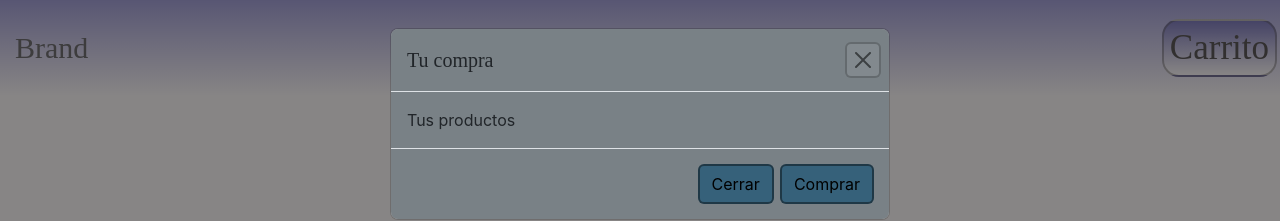
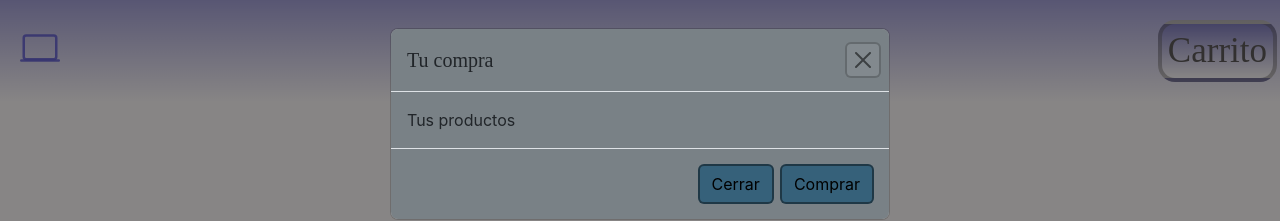
Before and after one commit to rorodrigo-garcia/trabajoReactCoder, a React (Create React App) app: page / in a window 1280 px wide. Both pictures are taken after a click on the button "Carrito". Shown: the top 221 px of the page. Built offline with nearby package versions, Linux system fonts and the light colour scheme.

Commit message:
terminado

```diff
--- a/public/index.html
+++ b/public/index.html
@@ -43,5 +43,7 @@
     -->
     <!-- JavaScript Bundle with Popper -->
 <script src="https://cdn.jsdelivr.net/npm/bootstrap@5.2.3/dist/js/bootstrap.bundle.min.js" integrity="sha384-kenU1KFdBIe4zVF0s0G1M5b4hcpxyD9F7jL+jjXkk+Q2h455rYXK/7HAuoJl+0I4" crossorigin="anonymous"></script>
+<script type="module" src="https://unpkg.com/ionicons@5.5.2/dist/ionicons/ionicons.esm.js"></script>
+<script nomodule src="https://unpkg.com/ionicons@5.5.2/dist/ionicons/ionicons.js"></script>
   </body>
 </html>
--- a/src/componentes/CardWidget.css
+++ b/src/componentes/CardWidget.css
@@ -32,7 +32,7 @@
     font-size: 35px;
     color: black;
     background-image: linear-gradient(rgba(33, 33, 150, 0.87),white);
-    border: 2px solid rgba(0, 0, 0, 0.418);
+    border: 4px solid rgba(0, 0, 0, 0.418);
     border-radius: 17px;
     margin: 3px;
     font-family: 'Times New Roman', Times, serif;
@@ -46,6 +46,7 @@
     background-color: rgba(6, 74, 114, 0.582);
     border: 2px solid rgba(0, 0, 0, 0.418);
     margin: 3px;
+
 }
 .btn:hover{
     background-color: rgba(0, 0, 255, 0.5);
--- a/src/componentes/Nav.js
+++ b/src/componentes/Nav.js
@@ -7,11 +7,13 @@ export const Navbar = ()=>{
     return(
         <nav className="navbar">
         <div className="contenedorNavbar">
-        <h1 className="titulo">Brand</h1>
+            <div className="container-logo">
+            <ion-icon name="laptop-outline"></ion-icon>
+            </div>
         <ul className="lista">
-            <li> <a href="#" className="listado" >inicio</a></li>
-            <li> <a href="#" className="listado">nosotros</a></li>
-            <li> <a href="#" className="listado">contacto</a></li>
+            <li> <a href="." className="listado" >inicio</a></li>
+            <li> <a href="." className="listado">nosotros</a></li>
+            <li> <a href="." className="listado">contacto</a></li>
         </ul>
 
         <CardWidget />
--- a/src/componentes/StyleNav.css
+++ b/src/componentes/StyleNav.css
@@ -10,11 +10,11 @@
     align-items: center;
     height: auto;
 }
-
-.titulo{
+ion-icon{
+    font-size: 40px;
     margin: 15px;
-    font-size: 30px;
-    font-family: 'Times New Roman', Times, serif;
+    padding: 5px;
+    color: rgba(9, 9, 189, 0.863);
 }
 
 .lista{
```
Also changed, not shown: src/setupTests.js (deleted, +0 -5 lines), imgs/brand.png (added), src/logo.svg (deleted).
